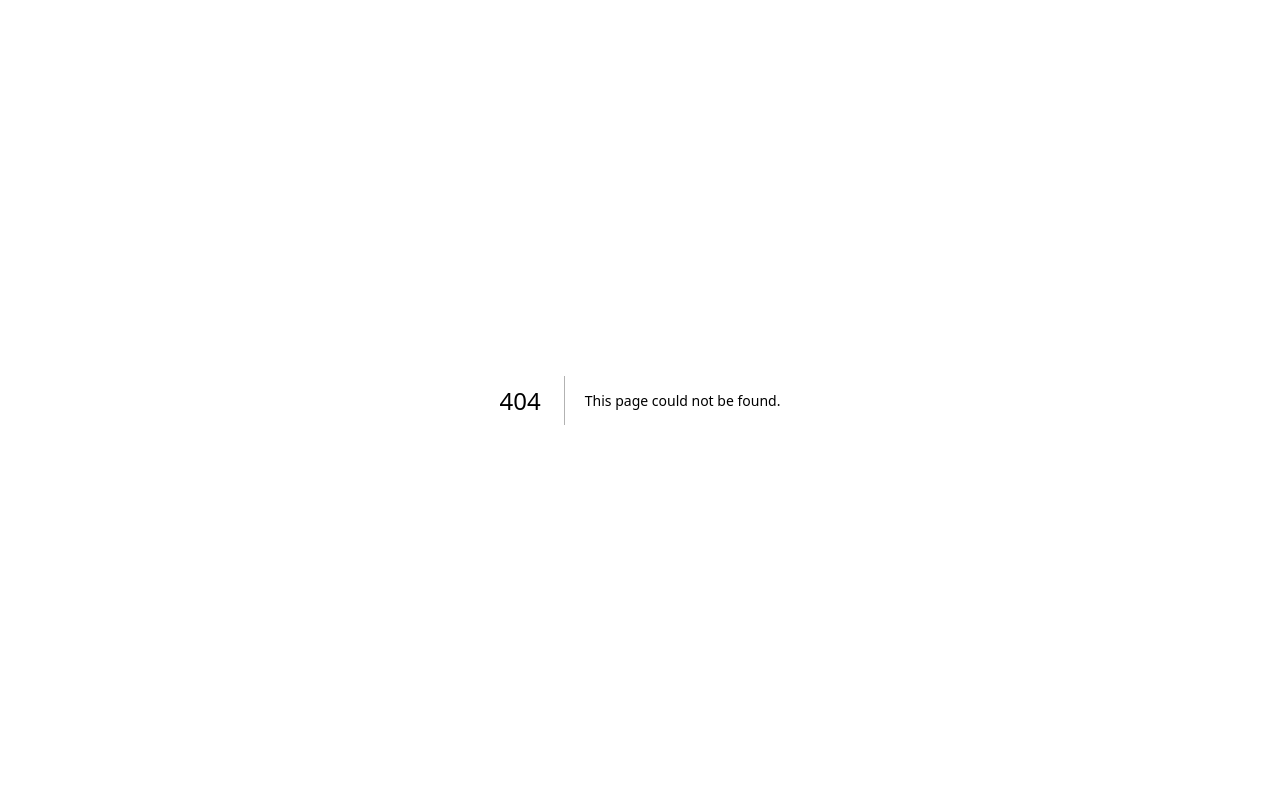
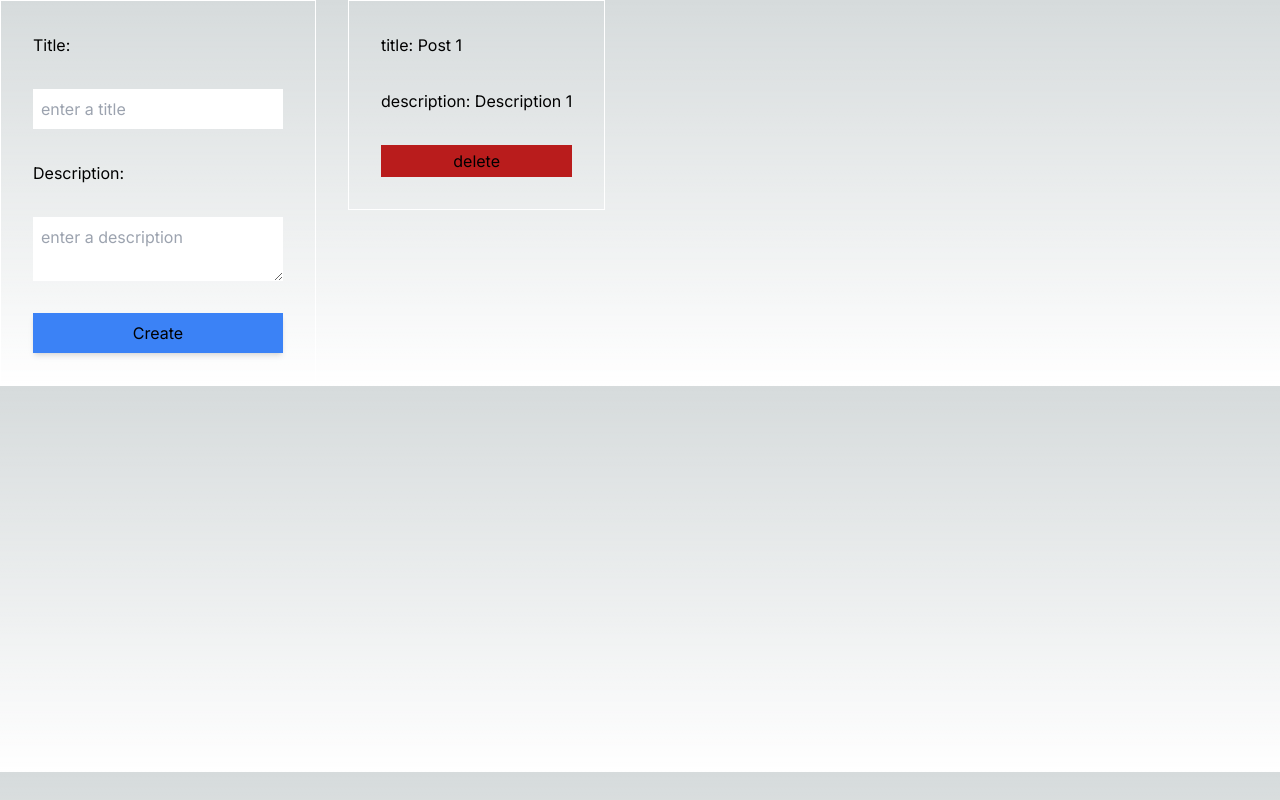
Before and after one commit to aicha-azr/Note-Management, a Next.js app: page /posts in a window 1280 px wide. Before the commit this address had no page. Built offline with nearby package versions, Linux system fonts and the light colour scheme.

Commit message:
autoformation

```diff
--- /dev/null
+++ b/app/api/test/route.ts
@@ -0,0 +1,15 @@
+// api/test/route.ts
+
+import { NextRequest, NextResponse } from 'next/server';
+
+export async function GET(){
+  return NextResponse.json({
+    hello: "world"
+  })
+}
+export async function POST() {
+  return NextResponse.json({
+    message: "good job"
+  })
+
+}
--- a/app/layout.tsx
+++ b/app/layout.tsx
@@ -1,6 +1,8 @@
 import type { Metadata } from "next";
 import { Inter } from "next/font/google";
 import "./globals.css";
+import { Provider } from "react-redux";
+import Providers from "./redux/Provider";
 
 const inter = Inter({ subsets: ["latin"] });
 
@@ -16,7 +18,9 @@ export default function RootLayout({
 }>) {
   return (
     <html lang="en">
+      <Providers>
       <body className={inter.className}>{children}</body>
+      </Providers>
     </html>
   );
 }
--- a/app/page.tsx
+++ b/app/page.tsx
@@ -1,113 +1,10 @@
 import Image from "next/image";
-
+import Posts from "./posts/page";
 export default function Home() {
   return (
     <main className="flex min-h-screen flex-col items-center justify-between p-24">
-      <div className="z-10 max-w-5xl w-full items-center justify-between font-mono text-sm lg:flex">
-        <p className="fixed left-0 top-0 flex w-full justify-center border-b border-gray-300 bg-gradient-to-b from-zinc-200 pb-6 pt-8 backdrop-blur-2xl dark:border-neutral-800 dark:bg-zinc-800/30 dark:from-inherit lg:static lg:w-auto  lg:rounded-xl lg:border lg:bg-gray-200 lg:p-4 lg:dark:bg-zinc-800/30">
-          Get started by editing&nbsp;
-          <code className="font-mono font-bold">app/page.tsx</code>
-        </p>
-        <div className="fixed bottom-0 left-0 flex h-48 w-full items-end justify-center bg-gradient-to-t from-white via-white dark:from-black dark:via-black lg:static lg:h-auto lg:w-auto lg:bg-none">
-          <a
-            className="pointer-events-none flex place-items-center gap-2 p-8 lg:pointer-events-auto lg:p-0"
-            href="https://vercel.com?utm_source=create-next-app&utm_medium=appdir-template&utm_campaign=create-next-app"
-            target="_blank"
-            rel="noopener noreferrer"
-          >
-            By{" "}
-            <Image
-              src="/vercel.svg"
-              alt="Vercel Logo"
-              className="dark:invert"
-              width={100}
-              height={24}
-              priority
-            />
-          </a>
-        </div>
-      </div>
 
-      <div className="relative flex place-items-center before:absolute before:h-[300px] before:w-full sm:before:w-[480px] before:-translate-x-1/2 before:rounded-full before:bg-gradient-radial before:from-white before:to-transparent before:blur-2xl before:content-[''] after:absolute after:-z-20 after:h-[180px] after:w-full sm:after:w-[240px] after:translate-x-1/3 after:bg-gradient-conic after:from-sky-200 after:via-blue-200 after:blur-2xl after:content-[''] before:dark:bg-gradient-to-br before:dark:from-transparent before:dark:to-blue-700 before:dark:opacity-10 after:dark:from-sky-900 after:dark:via-[#0141ff] after:dark:opacity-40 before:lg:h-[360px] z-[-1]">
-        <Image
-          className="relative dark:drop-shadow-[0_0_0.3rem_#ffffff70] dark:invert"
-          src="/next.svg"
-          alt="Next.js Logo"
-          width={180}
-          height={37}
-          priority
-        />
-      </div>
-
-      <div className="mb-32 grid text-center lg:max-w-5xl lg:w-full lg:mb-0 lg:grid-cols-4 lg:text-left">
-        <a
-          href="https://nextjs.org/docs?utm_source=create-next-app&utm_medium=appdir-template&utm_campaign=create-next-app"
-          className="group rounded-lg border border-transparent px-5 py-4 transition-colors hover:border-gray-300 hover:bg-gray-100 hover:dark:border-neutral-700 hover:dark:bg-neutral-800/30"
-          target="_blank"
-          rel="noopener noreferrer"
-        >
-          <h2 className={`mb-3 text-2xl font-semibold`}>
-            Docs{" "}
-            <span className="inline-block transition-transform group-hover:translate-x-1 motion-reduce:transform-none">
-              -&gt;
-            </span>
-          </h2>
-          <p className={`m-0 max-w-[30ch] text-sm opacity-50`}>
-            Find in-depth information about Next.js features and API.
-          </p>
-        </a>
-
-        <a
-          href="https://nextjs.org/learn?utm_source=create-next-app&utm_medium=appdir-template-tw&utm_campaign=create-next-app"
-          className="group rounded-lg border border-transparent px-5 py-4 transition-colors hover:border-gray-300 hover:bg-gray-100 hover:dark:border-neutral-700 hover:dark:bg-neutral-800/30"
-          target="_blank"
-          rel="noopener noreferrer"
-        >
-          <h2 className={`mb-3 text-2xl font-semibold`}>
-            Learn{" "}
-            <span className="inline-block transition-transform group-hover:translate-x-1 motion-reduce:transform-none">
-              -&gt;
-            </span>
-          </h2>
-          <p className={`m-0 max-w-[30ch] text-sm opacity-50`}>
-            Learn about Next.js in an interactive course with&nbsp;quizzes!
-          </p>
-        </a>
-
-        <a
-          href="https://vercel.com/templates?framework=next.js&utm_source=create-next-app&utm_medium=appdir-template&utm_campaign=create-next-app"
-          className="group rounded-lg border border-transparent px-5 py-4 transition-colors hover:border-gray-300 hover:bg-gray-100 hover:dark:border-neutral-700 hover:dark:bg-neutral-800/30"
-          target="_blank"
-          rel="noopener noreferrer"
-        >
-          <h2 className={`mb-3 text-2xl font-semibold`}>
-            Templates{" "}
-            <span className="inline-block transition-transform group-hover:translate-x-1 motion-reduce:transform-none">
-              -&gt;
-            </span>
-          </h2>
-          <p className={`m-0 max-w-[30ch] text-sm opacity-50`}>
-            Explore starter templates for Next.js.
-          </p>
-        </a>
-
-        <a
-          href="https://vercel.com/new?utm_source=create-next-app&utm_medium=appdir-template&utm_campaign=create-next-app"
-          className="group rounded-lg border border-transparent px-5 py-4 transition-colors hover:border-gray-300 hover:bg-gray-100 hover:dark:border-neutral-700 hover:dark:bg-neutral-800/30"
-          target="_blank"
-          rel="noopener noreferrer"
-        >
-          <h2 className={`mb-3 text-2xl font-semibold`}>
-            Deploy{" "}
-            <span className="inline-block transition-transform group-hover:translate-x-1 motion-reduce:transform-none">
-              -&gt;
-            </span>
-          </h2>
-          <p className={`m-0 max-w-[30ch] text-sm opacity-50 text-balance`}>
-            Instantly deploy your Next.js site to a shareable URL with Vercel.
-          </p>
-        </a>
-      </div>
+        <Posts />
     </main>
   );
 }
--- /dev/null
+++ b/app/posts/page.tsx
@@ -0,0 +1,62 @@
+"use client"
+import { UseSelector, useDispatch, useSelector } from "react-redux";
+import { addPost, deletePost } from "../redux/slices/postSlice";
+import React ,{ useState } from "react";
+import { randomFillSync } from "crypto";
+
+const Posts = ()=>{
+    const [title, setTitle] = useState('');
+    const [description, setDescription] = useState('');
+    const dispatch = useDispatch();
+
+const posts = useSelector((state: any)=> state.posts);
+function handleRemovePost (postId: any){
+    dispatch(deletePost(postId))
+}
+function handleCreatePost(e: any){
+    e.preventDefault();
+    if(!title && !description) return;
+     const newPost ={
+        id: Date.now(),
+        title: title,
+        description: description
+
+     }
+     dispatch(addPost(newPost));
+     setTitle('');
+     setDescription('');
+}
+//console.log(posts);
+return(
+    <>
+    <div className="flex gap-[2rem] self-stretch">
+        <form method="post" onSubmit={handleCreatePost} className="flex flex-col items-stretch p-[2rem] gap-[2rem] h-fit border border-white">
+            <label>Title:</label>
+            <input type="text" className="text-black p-2" value={title} name="title" placeholder="enter a title" onChange={(e)=>setTitle(e.target.value)}/>
+            <label>Description:</label>
+            <textarea name="description" value={description}className="text-black p-2" placeholder="enter a description" onChange={(e)=>setDescription(e.target.value)}/>
+            <button type="submit" className="bg-blue-500 shadow-md p-2">Create</button>
+        </form>
+
+
+
+
+
+      <div className="flex flex-wrap gap-2">
+        {posts?posts.map((post:any) =>
+    (<div key={post.id} className="border border-white flex flex-col h-fit items-stretch p-[2rem] gap-[2rem]">
+        <h3>title: {post.title}</h3>
+        <p>description: {post.description}</p>
+        <button onClick={()=>handleRemovePost(post.id)} className="bg-red-700 items-center p-1">delete</button>
+
+        </div>)):
+        (<div>no posts</div>)
+        }
+
+
+    </div>
+    </div>
+    </>
+)
+}
+export default Posts;
--- /dev/null
+++ b/app/redux/Provider.tsx
@@ -0,0 +1,7 @@
+"use client"
+import { Provider } from "react-redux"
+import { store } from "./store"
+ function Providers({children}: {children: React.ReactNode}){
+    return <Provider store={store}>{children}</Provider>
+ }
+ export default Providers;
--- /dev/null
+++ b/app/redux/slices/postSlice.ts
@@ -0,0 +1,24 @@
+import {createSlice, PayloadAction} from '@reduxjs/toolkit';
+const initialState: any =[
+    {
+        id:"1",
+        title: "Post 1",
+        description: "Description 1"
+    }
+];
+const postesSLice = createSlice ({
+    name: "posts",
+    initialState,
+    reducers: {
+        addPost : (state, action: PayloadAction<any>) =>{
+            const {id, title, description }= action.payload;
+            state.push({id, title, description});
+        },
+        deletePost: (state, action: PayloadAction<any>) =>{
+            const postId = action.payload;
+            return state.filter((post: any)=> post.id !== postId)
+        }
+    }
+})
+export const {addPost, deletePost}= postesSLice.actions;
+export default postesSLice.reducer;
--- /dev/null
+++ b/app/redux/store.ts
@@ -0,0 +1,7 @@
+import {configureStore} from '@reduxjs/toolkit';
+import postSlice from './slices/postSlice';
+export const store = configureStore({
+    reducer:{
+        posts: postSlice
+    }
+})
--- a/package.json
+++ b/package.json
@@ -9,6 +9,8 @@
     "lint": "next lint"
   },
   "dependencies": {
+    "@reduxjs/toolkit": "^2.2.1",
+    "mongoose": "^8.2.0",
     "next": "14.1.0",
     "react": "^18",
     "react-dom": "^18",
```
Also changed, not shown: app/api/controller/noteController.ts (added), 1 other file (tests, documents, lock files or other folders).
